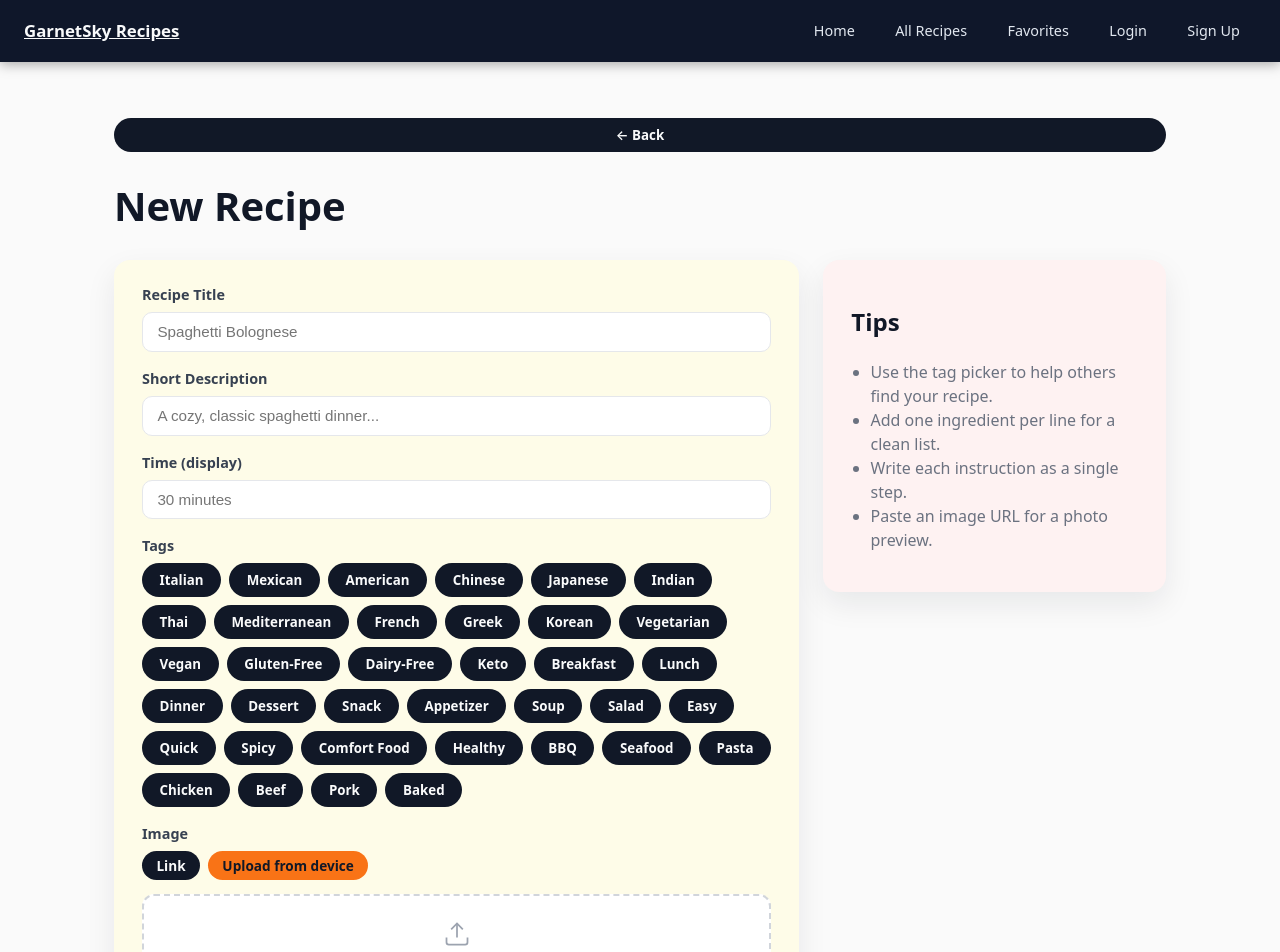
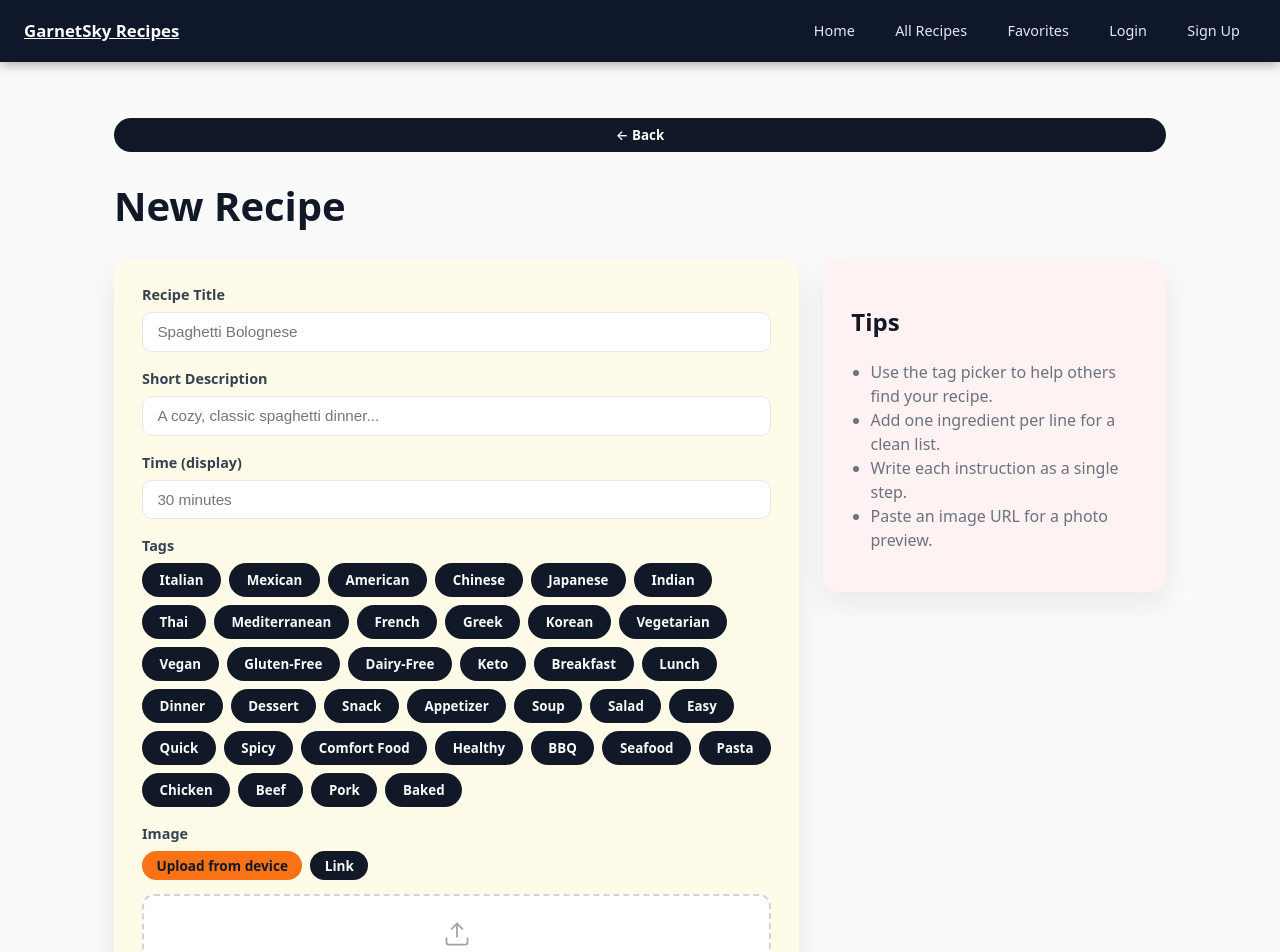
Before and after one commit to carterAnt03/GarnetSky-deploy, a React (Vite) app in the folder app/: page /submit in a window 1280 px wide. Shown: the top 952 px of the page. Built offline with nearby package versions, Linux system fonts and the light colour scheme; no server answers.

Commit message:
swapped buttons on submit page

```diff
--- a/app/src/pages/Submit.jsx
+++ b/app/src/pages/Submit.jsx
@@ -188,19 +188,19 @@ export default function SubmitPage() {
                 <div style={{ display: "flex", gap: "0.5rem", marginBottom: "0.5rem" }}>
                   <button
                     type="button"
+                    className={`pill-btn ${imageMode === "upload" ? "primary" : ""}`}
+                    style={{ padding: "0.3rem 0.9rem", fontSize: "0.85rem" }}
+                    onClick={() => { setImageMode("upload"); setImageUrl(""); }}
+                  >
+                    Upload from device
+                  </button>
+                  <button
+                    type="button"
                     className={`pill-btn ${imageMode === "url" ? "primary" : ""}`}
                     style={{ padding: "0.3rem 0.9rem", fontSize: "0.85rem" }}
                     onClick={() => { setImageMode("url"); setImagePreview(""); }}
                   >
                     Link
-                  </button>
-                  <button
-                    type="button"
-                    className={`pill-btn ${imageMode === "upload" ? "primary" : ""}`}
-                    style={{ padding: "0.3rem 0.9rem", fontSize: "0.85rem" }}
-                    onClick={() => { setImageMode("upload"); setImageUrl(""); }}
-                  >
-                    Upload from device
                   </button>
                 </div>
                 {imageMode === "url" ? (
```
